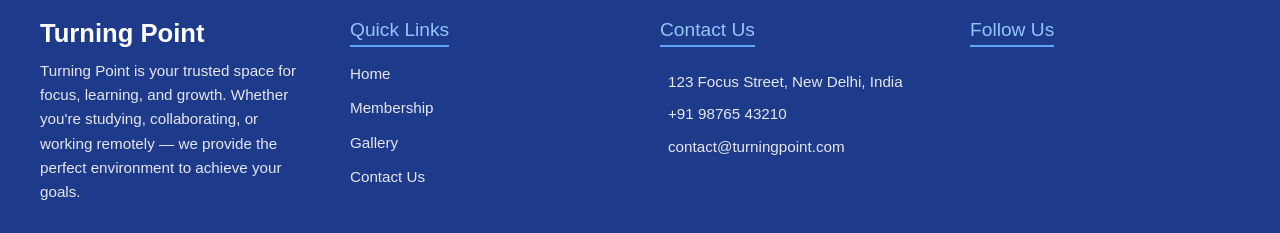
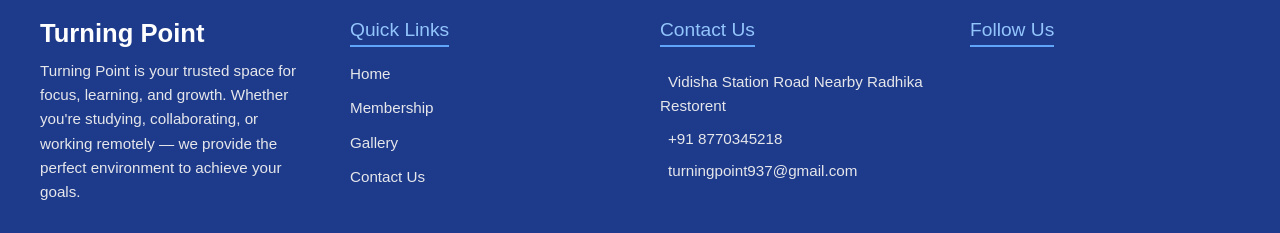
Before and after one commit to nirdeshtiwari432/turningpointvidisha, a React (Vite) app: page /plan in a window 1280 px wide. Shown: the part 942-1175 px from the top of the page. Built offline with nearby package versions, Linux system fonts and the light colour scheme; no server answers.

Commit message:
upi id change

```diff
--- a/src/components/Footer/Footer.jsx
+++ b/src/components/Footer/Footer.jsx
@@ -29,9 +29,9 @@ const Footer = () => {
         {/* Contact Info */}
         <div className="footer-section contact">
           <h3>Contact Us</h3>
-          <p><i className="fas fa-map-marker-alt"></i> 123 Focus Street, New Delhi, India</p>
-          <p><i className="fas fa-phone-alt"></i> +91 98765 43210</p>
-          <p><i className="fas fa-envelope"></i> contact@turningpoint.com</p>
+          <p><i className="fas fa-map-marker-alt"></i> Vidisha Station Road Nearby Radhika Restorent</p>
+          <p><i className="fas fa-phone-alt"></i> +91 8770345218</p>
+          <p><i className="fas fa-envelope"></i> turningpoint937@gmail.com</p>
         </div>
 
         {/* Social Media */}
--- a/src/components/Payments/PaymentPage.jsx
+++ b/src/components/Payments/PaymentPage.jsx
@@ -18,7 +18,7 @@ const PaymentPage = () => {
   }
 
   const { plan } = location.state;
-  const upiId = "nirdeshtiwari432-1@okhdfcbank";
+  const upiId = "8770345218@ibl";
   const upiLink = `upi://pay?pa=${upiId}&pn=Library&am=${plan.price}&cu=INR&tn=${encodeURIComponent(plan.title)} Payment`;
 
   const handleChange = (e) => {
```
